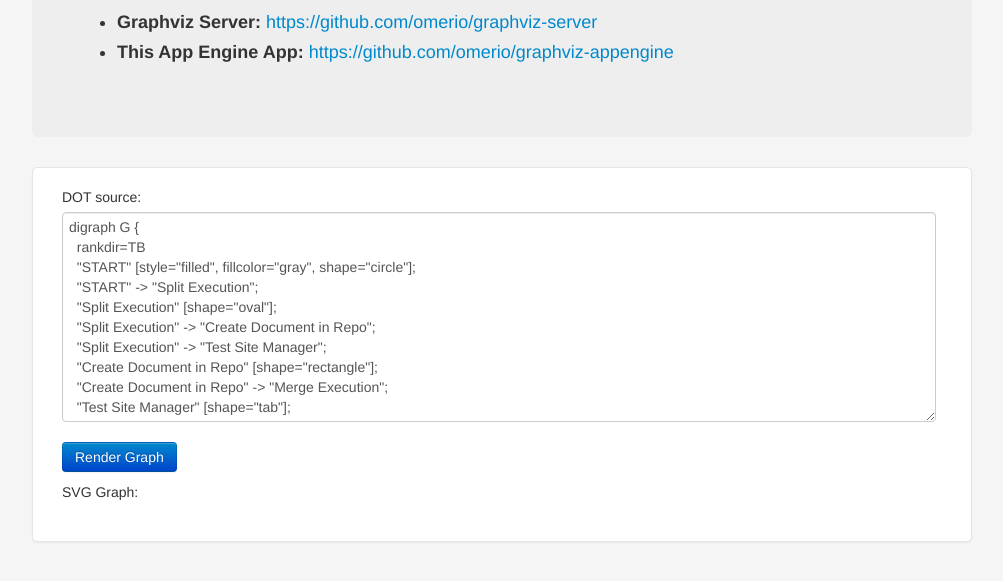
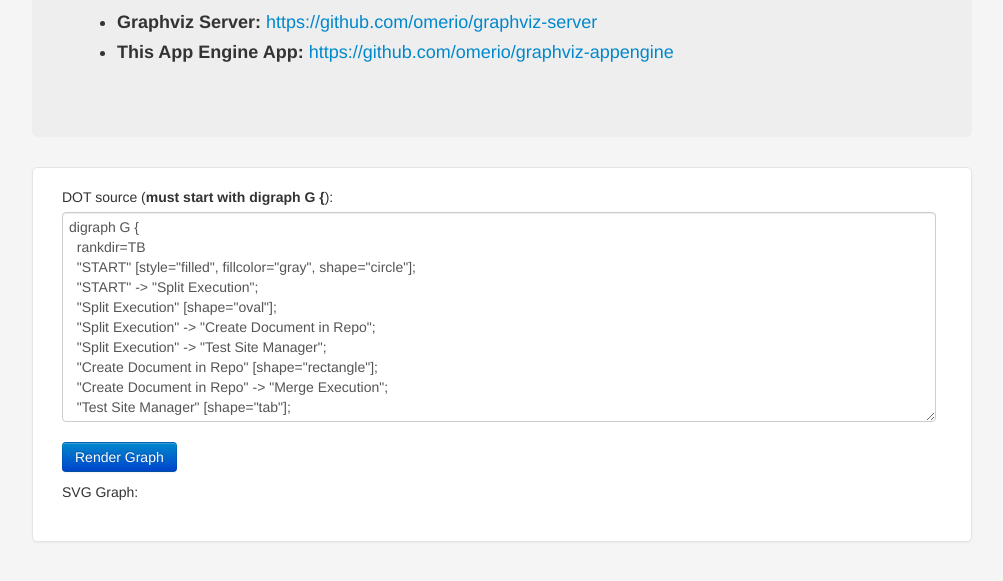
Before and after one commit to omerio/graphviz-appengine, a plain HTML site: page war/index.html in a window 1280 px wide. Shown: the part 193-774 px from the top of the page, without its empty margins (138-1141 px from the left). Drawn offline with nearby package versions, Linux system fonts and the light colour scheme.

Commit message:
update index page

```diff
--- a/war/index.html
+++ b/war/index.html
@@ -62,7 +62,7 @@
 		</div>
 	  	<form class="form-signin">
 		  <div class="control-group">
-		    <label class="control-label" for="inputEmail">DOT source:</label>
+		    <label class="control-label" for="inputEmail">DOT source (<b>must start with digraph G {</b>):</label>
 		    <div class="controls">
 		      <textarea rows="10" class="js-dot-source">
 digraph G {
```
